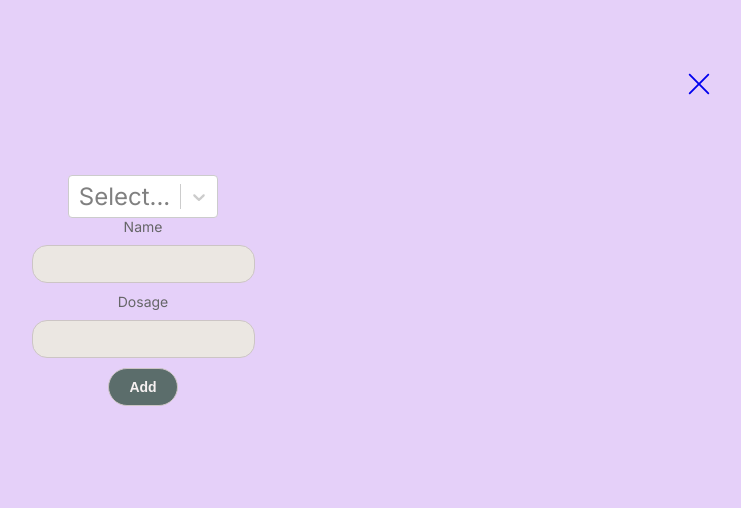
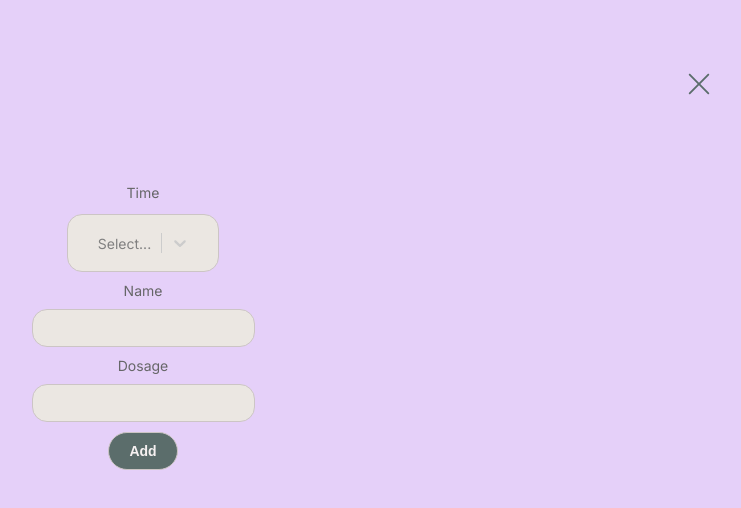
Before and after one commit to NNikiforuk/medical-assistant, a Next.js app: page /dashboard/add in a window 1280 px wide. Shown: the top 508 px of the page, without its empty margins (497-1238 px from the left). Built offline with nearby package versions, Linux system fonts and the light colour scheme; no server answers.

Commit message:
RWD for add subpage

```diff
--- a/app/dashboard/add/add.scss
+++ b/app/dashboard/add/add.scss
@@ -13,6 +13,10 @@
 		justify-content: flex-end;
 		padding: 10px;
 		font-size: $font-size-s;
+
+		svg {
+			color: $green;
+		}
 	}
 
 	&__form {
@@ -44,3 +48,36 @@
 		gap: 0;
 	}
 }
+
+@media only screen and (min-width: 1920px) {
+	.add .add__form {
+		margin-top: 100px;
+		gap: 30px;
+	}
+
+	.add .add__btn {
+		font-size: $font-size-xl;
+	}
+}
+
+@media only screen and (min-width: 2560px) {
+	.add .add__form {
+		margin-top: 150px;
+	}
+
+	.add .add__btn {
+		font-size: $font-size-xxl;
+	}
+}
+
+@media only screen and (min-width: 3840px) {
+	.add .add__form {
+		margin-top: 250px;
+		gap: 50px;
+	}
+
+	.add .add__btn {
+		font-size: $font-size-xxxl;
+		padding: 70px;
+	}
+}
--- a/app/dashboard/add/page.tsx
+++ b/app/dashboard/add/page.tsx
@@ -12,7 +12,10 @@ import { useRouter } from "next/navigation";
 import MySelect from "@/components/common/Select/Select";
 
 const Add = () => {
-	const [hour, setHour] = useState("morning");
+	const [hour, setHour] = useState<{
+		value: string;
+		label: string;
+	} | null>(null);
 	const [name, setName] = useState("");
 	const [dosage, setDosage] = useState("");
 	const [loggedUserEmail, setLoggedUserEmail] = useState("");
@@ -52,7 +55,8 @@ const Add = () => {
 			</div>
 			<form className="add__form" onSubmit={handleAdding}>
 				{/* <Select onChange={(e) => setHour(e.target.value)} value={hour} /> */}
-				<MySelect />
+				<MySelect onChange={setHour} value={hour} />
+				{/* <MySelect onChange={(e: any) => setHour(e.target.value)} value={hour} /> */}
 				<Input
 					value={name}
 					onChange={(e) => setName(e.target.value)}
--- a/components/common/Select/Select.tsx
+++ b/components/common/Select/Select.tsx
@@ -1,5 +1,4 @@
-import Select, { components } from "react-select";
-import { useId } from "react";
+import "./select.scss";
 
 // const Select = ({ onChange, value }: { onChange: (e: any) => void, value: string }) => {
 // 	return (
@@ -41,19 +40,28 @@ const options: OptionsProps[] = [
 	{ value: "night", label: "night" },
 ];
 
-const MySelect = () => {
+import Select, { components } from "react-select";
+
+const MySelect = ({ ...props }) => {
 	return (
+		<div className="select__wrapper">
+			<label className="label" htmlFor="time">
+				Time
+			</label>
 			<Select
+				{...props}
 				components={{
 					Input: (props) => (
 						<components.Input {...props} aria-activedescendant={undefined} />
 					),
 				}}
-			instanceId={useId()}
+				instanceId={"wsad123wqwe"}
+				className="select"
+				classNamePrefix="select"
+				name="time"
 				options={options}
-			className="project-edition-select-container"
-			classNamePrefix="project-edition-select"
 			/>
+		</div>
 	);
 };
 
--- a/components/common/Select/select.scss
+++ b/components/common/Select/select.scss
@@ -1,37 +1,92 @@
-// @import "../../../styles/variables.scss";
+@import "../../../styles/variables.scss";
 
-// .select {
-// 	color: $text;
-// 	display: flex;
-// 	flex-direction: column;
+.select {
+	[class$="-control"] {
+		background-color: $yellow-lighter;
+		border-radius: 15px;
+		border: $gray 0.5px solid;
+		font-size: $font-size-xxs;
+		color: $text-lighter;
+		padding: 5px;
+		margin: 10px 0;
+	}
 
-// 	.list {
-// 		margin: 10px 0;
-// 		border-radius: 15px;
-// 		border: $input-border 0.5px solid;
-// 		background-color: $input-background;
-// 		padding: 10px 40px;
-// 		text-align: center;
-// 	}
-// }
+	[class$="-singleValue"] {
+		color: $text-lighter;
+	}
 
-// @media only screen and (min-width: 768px) {
-// 	.select .list {
-// 		font-size: $font-size-s;
-// 	}
-// }
+	[class$="-menu"] {
+		font-size: $font-size-xxs;
+		color: $text-lighter;
+		background-color: $yellow-lighter;
+		border-radius: 15px;
+		border: $gray 0.5px solid;
+		padding: 10px;
+	}
+}
 
-// @media only screen and (min-width: 1024px) {
-// 	.select .list, label {
-// 		font-size: $font-size-m;
-// 		padding: 20px 40px;
-// 	}
-// }
+.label {
+	color: $text-lighter;
+}
 
-// @media only screen and (min-width: 1200px) {
-// 	.select .list, label {
-// 		font-size: $font-size-xs;
-// 		padding: 10px 20px;
-// 		margin-top: 15px;
-// 	}
-// }
+@media only screen and (min-width: 768px) {
+	.select [class$="-control"] {
+		font-size: $font-size-xxs;
+		padding: 10px 20px;
+	}
+
+	.label {
+		font-size: $font-size-xxs;
+	}
+}
+
+@media only screen and (min-width: 1200px) {
+	.select [class$="-option"]:hover {
+		background-color: $green-lighter;
+	}
+
+	.select [class$="-option"] {
+		font-size: $font-size-xs;
+	}
+
+	.select [class$="-control"] {
+		font-size: $font-size-xs;
+	}
+
+	.label {
+		font-size: $font-size-xs;
+	}
+}
+
+@media only screen and (min-width: 1900px) {
+	.select [class$="-control"] {
+		font-size: $font-size-s;
+	}
+
+	.select [class$="-option"] {
+		font-size: $font-size-s;
+	}
+
+	.label {
+		font-size: $font-size-s;
+	}
+}
+
+@media only screen and (min-width: 3840px) {
+	.select [class$="-control"] {
+		font-size: $font-size-l;
+		padding: 20px;
+	}
+
+	.select [class$="-indicators"] {
+		font-size: $font-size-l;
+	}
+
+	.select [class$="-option"] {
+		font-size: $font-size-l;
+	}
+
+	.label {
+		font-size: $font-size-l;
+	}
+}
--- a/styles/variables.scss
+++ b/styles/variables.scss
@@ -25,6 +25,8 @@ $font-size-s: 24px;
 $font-size-m: 28px;
 $font-size-l: 36px;
 $font-size-xl: 46px;
+$font-size-xxl: 56px;
+$font-size-xxxl: 72px;
 $font-size-xs-h1: 22px;
 $font-size-s-h1: 32px;
 $font-size-m-h1: 44px;
```
Lines whose indentation alone changed are shown as unchanged.
